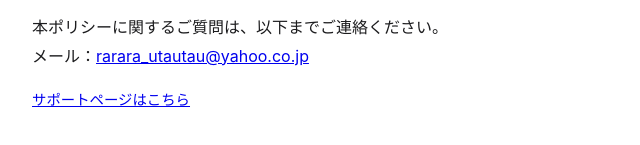
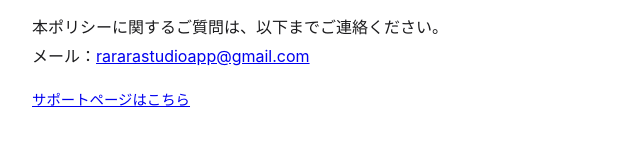
Before and after one commit to rararautautau-cmd/rararautautau-cmd.github.io, a plain HTML site: page sokudoku/privacy.html in a window 1280 px wide. Shown: the part 1356-1501 px from the top of the page, 248-888 px from the left. Drawn offline with Linux system fonts and the light colour scheme.

Commit message:
Add files via upload

```diff
--- a/sokudoku/privacy.html
+++ b/sokudoku/privacy.html
@@ -48,7 +48,7 @@
 
   <h2>お問い合わせ</h2>
   <p>本ポリシーに関するご質問は、以下までご連絡ください。<br>
-     メール：<a href="mailto:rarara_utautau@yahoo.co.jp">rarara_utautau@yahoo.co.jp</a></p>
+     メール：<a href="mailto:rararastudioapp@gmail.com">rararastudioapp@gmail.com</a></p>
 
   <p class="muted"><a href="support.html">サポートページはこちら</a></p>
 </body>
```
Also changed, not shown: sokudoku/support.html (+1 -1 lines).
